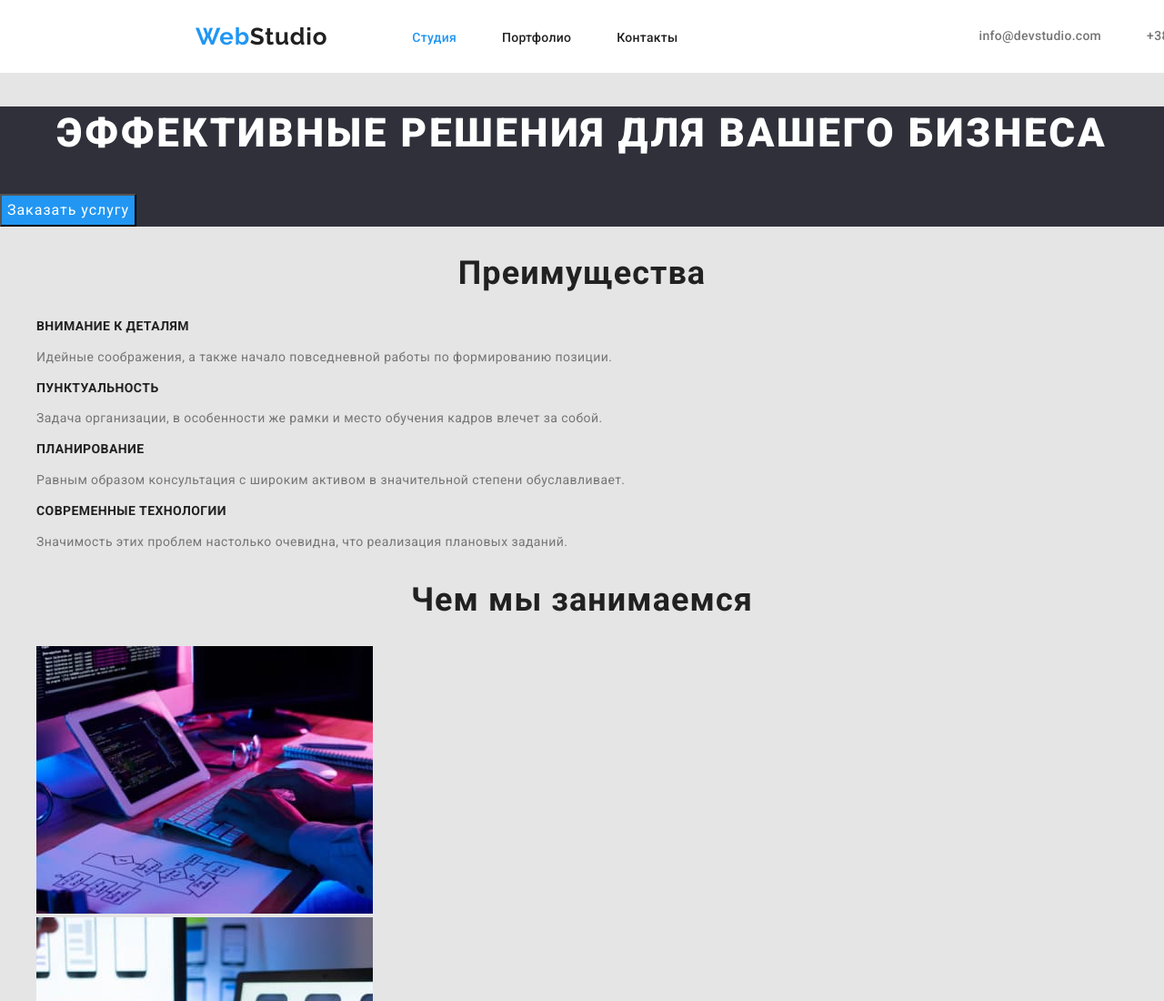
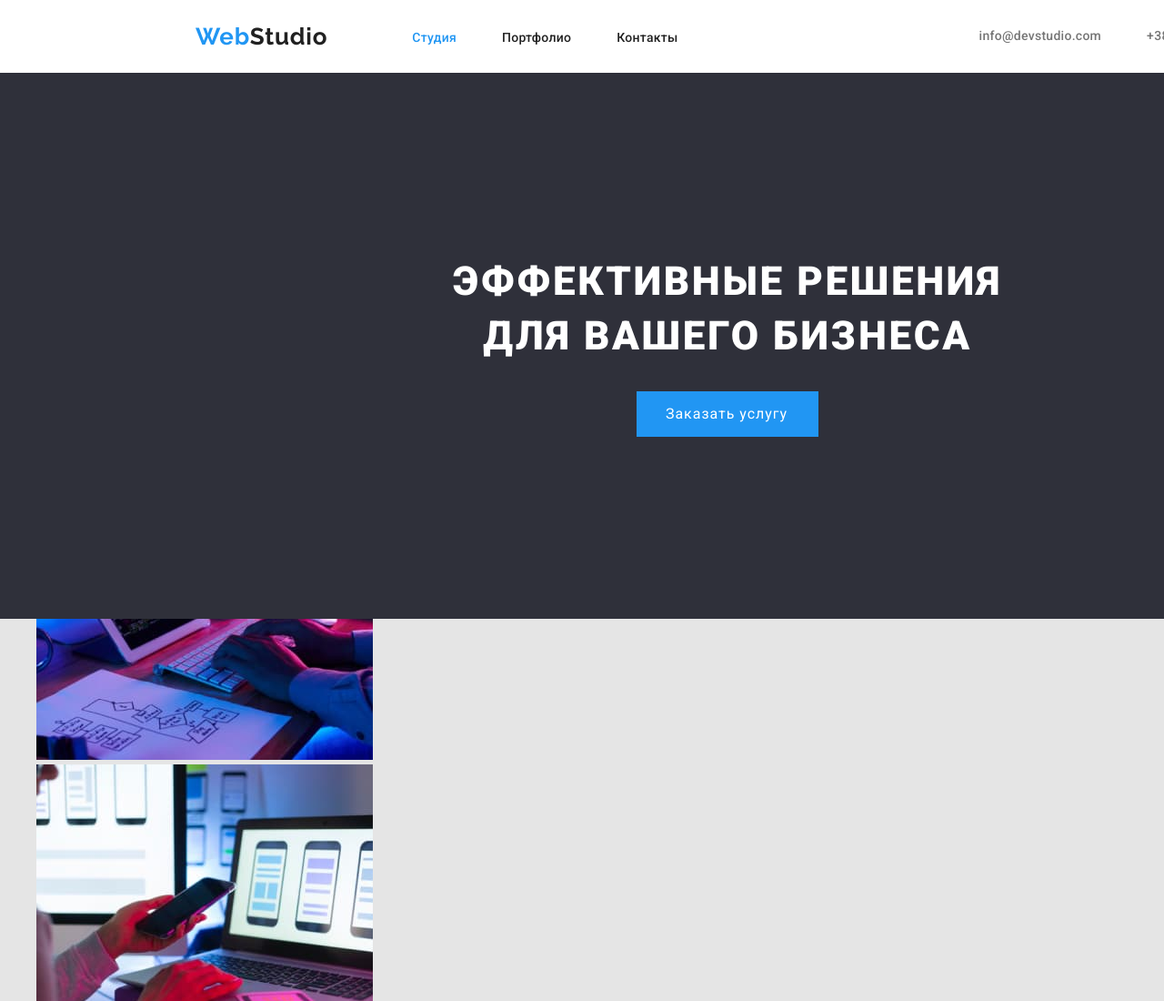
Before and after one commit to whitecleancode/goit-markup-hw-033, a plain HTML site: page index.html in a window 1280 px wide. Shown: the top 1100 px of the page at 91% size. Drawn offline with nearby package versions, Linux system fonts and the light colour scheme.

Commit message:
hero pos

```diff
--- a/css/styles.css
+++ b/css/styles.css
@@ -119,15 +119,23 @@ body {
   color: var(--accent-color);
 }
 
-.mail > a {
-  margin-left: auto;
-}
-
 /* hero */
 .hero {
+  position: absolute;
+  width: 1600px;
+  height: 600px;
+  left: 0px;
+  top: 80px;
+
+  text-align: center;
   background-color: var(--hero-ftr-color);
 }
 .hero-title {
+  margin-left: 452px;
+  margin-right: 452px;
+  margin-top: 200px;
+  margin-bottom: 30px;
+
   color: var(--header-color);
   font-family: Roboto, sans-serif;
   font-weight: 900;
@@ -139,6 +147,16 @@ body {
 }
 
 .button {
+  position: absolute;
+  width: 200px;
+  height: 50px;
+  left: 700px;
+  top: 350px;
+  padding: 10px 32px 10px 32px;
+  border: 0px;
+  margin-left: auto;
+  margin-right: auto;
+  margin-bottom: 200px;
   cursor: pointer;
   background-color: var(--accent-color);
   color: var(--header-color);
```
